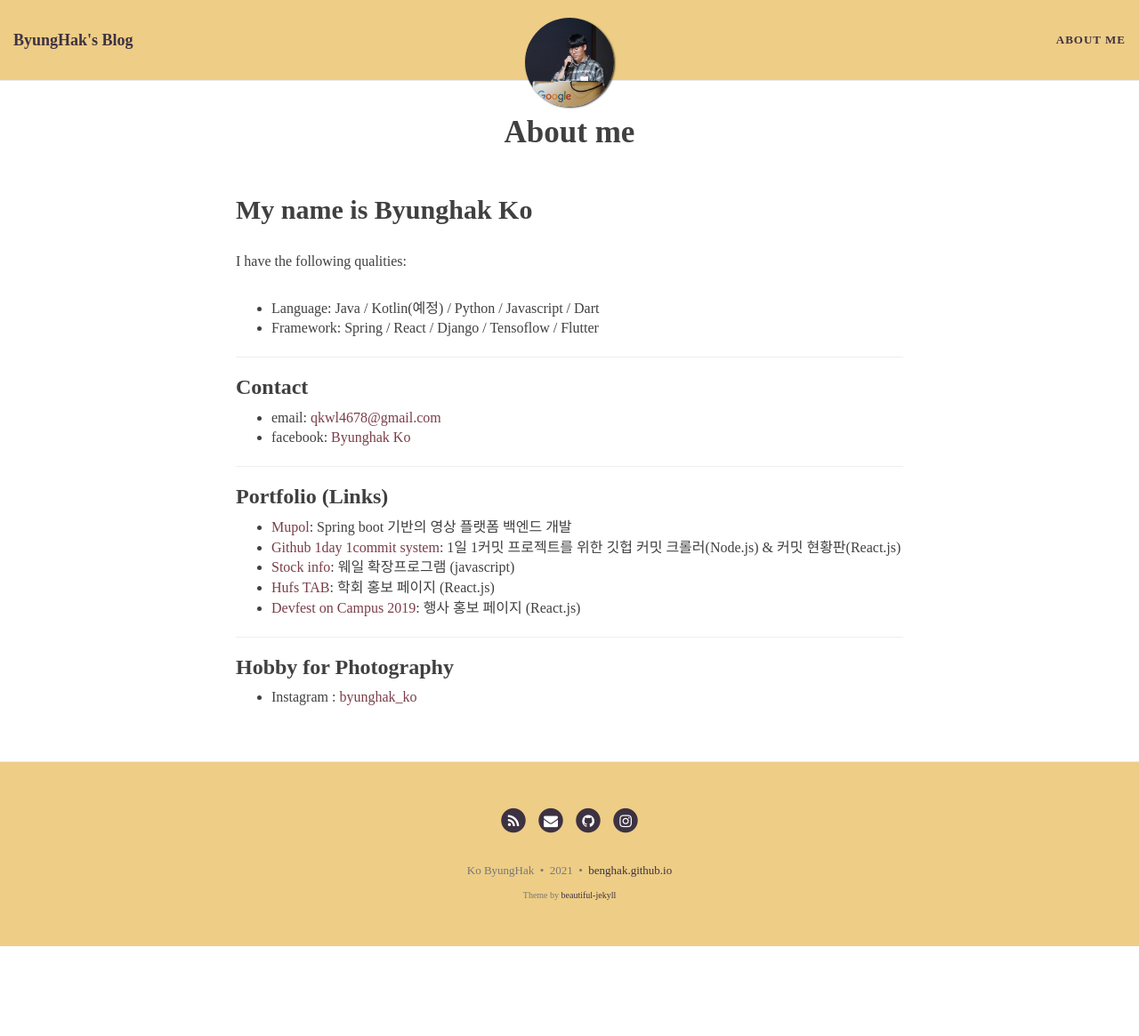
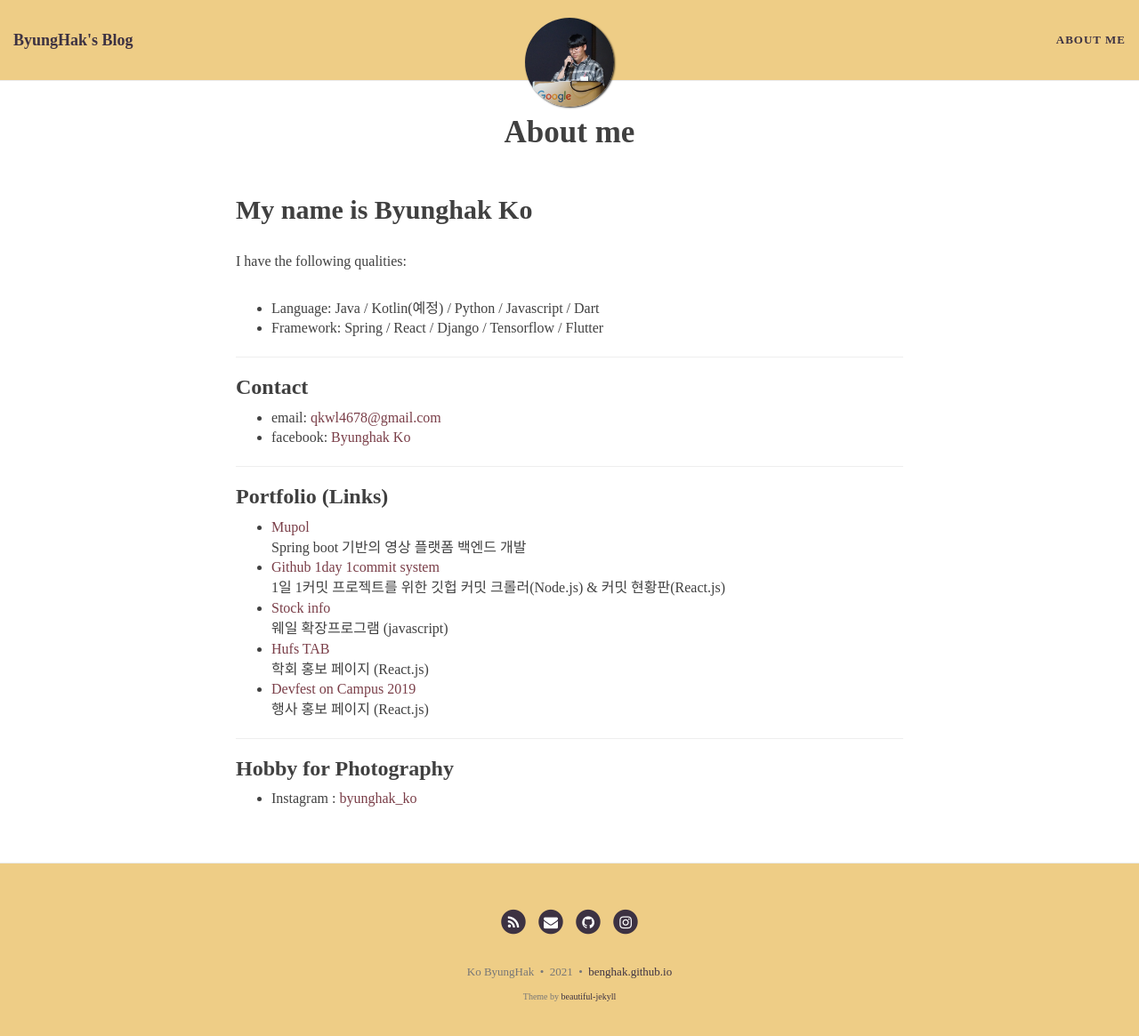
Before and after one commit to bengHak/benghak.github.io, a Jekyll site: the page built from aboutme.md, in a window 1280 px wide and 1178 px high. Shown: the top 1165 px of the window at 89% size. Built offline with Jekyll 4.4.1, drawn with Linux system fonts in a browser that asks for light colours; nearby versions of some CDN libraries; some web fonts are replaced.

Commit message:
fix: profile

```diff
--- a/aboutme.md
+++ b/aboutme.md
@@ -9,7 +9,7 @@ subtitle:
 I have the following qualities:
 
 -   Language: Java / Kotlin(예정) / Python / Javascript / Dart
--   Framework: Spring / React / Django / Tensoflow / Flutter
+-   Framework: Spring / React / Django / Tensorflow / Flutter
 
 ---
 
@@ -22,11 +22,16 @@ I have the following qualities:
 
 ### Portfolio (Links)
 
--   [Mupol](https://www.mupol.co.kr): Spring boot 기반의 영상 플랫폼 백엔드 개발
--   [Github 1day 1commit system](https://github.com/bengHak/github-commit-crawler): 1일 1커밋 프로젝트를 위한 깃헙 커밋 크롤러(Node.js) & 커밋 현황판(React.js)
--   [Stock info](https://store.whale.naver.com/detail/onfnhemhancngkbgdffipihfgdlodfck): 웨일 확장프로그램 (javascript)
--   [Hufs TAB](https://github.com/bengHak/tab_hufs): 학회 홍보 페이지 (React.js)
--   [Devfest on Campus 2019](http://devfest2019.herokuapp.com/): 행사 홍보 페이지 (React.js)
+-   [Mupol](https://www.mupol.co.kr)
+    Spring boot 기반의 영상 플랫폼 백엔드 개발
+-   [Github 1day 1commit system](https://github.com/bengHak/github-commit-crawler)
+    1일 1커밋 프로젝트를 위한 깃헙 커밋 크롤러(Node.js) & 커밋 현황판(React.js)
+-   [Stock info](https://store.whale.naver.com/detail/onfnhemhancngkbgdffipihfgdlodfck)
+    웨일 확장프로그램 (javascript)
+-   [Hufs TAB](https://github.com/bengHak/tab_hufs)
+    학회 홍보 페이지 (React.js)
+-   [Devfest on Campus 2019](http://devfest2019.herokuapp.com/)
+    행사 홍보 페이지 (React.js)
 
 ---
 
```
